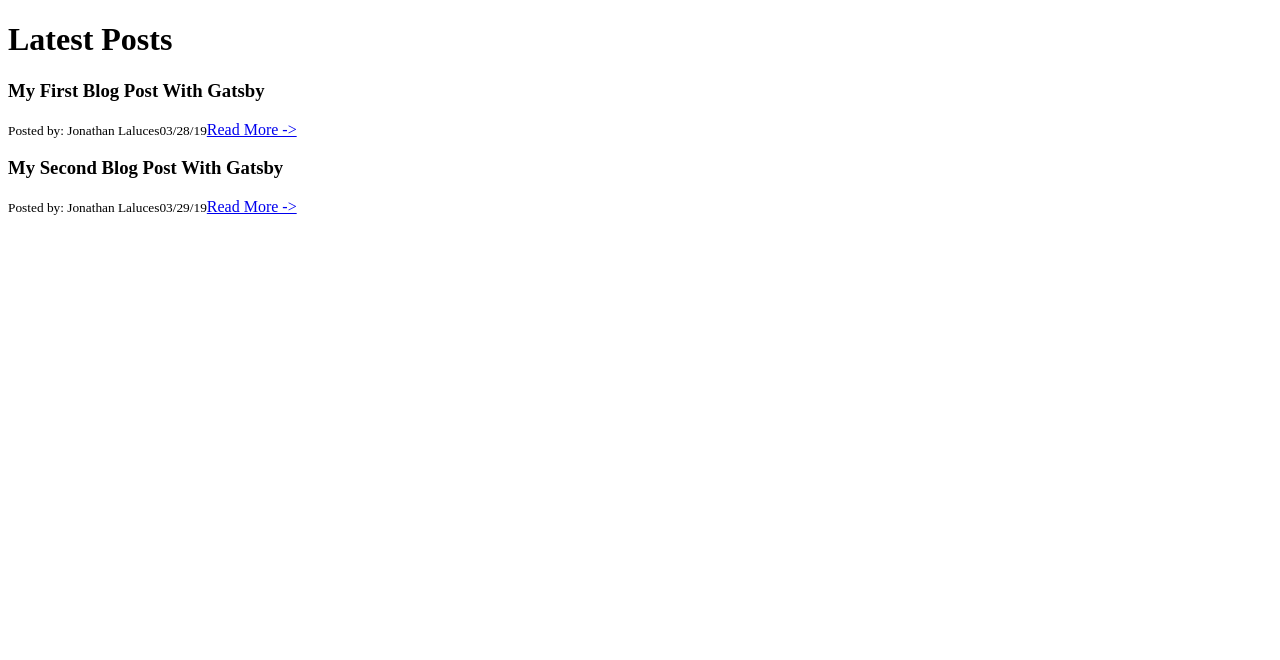
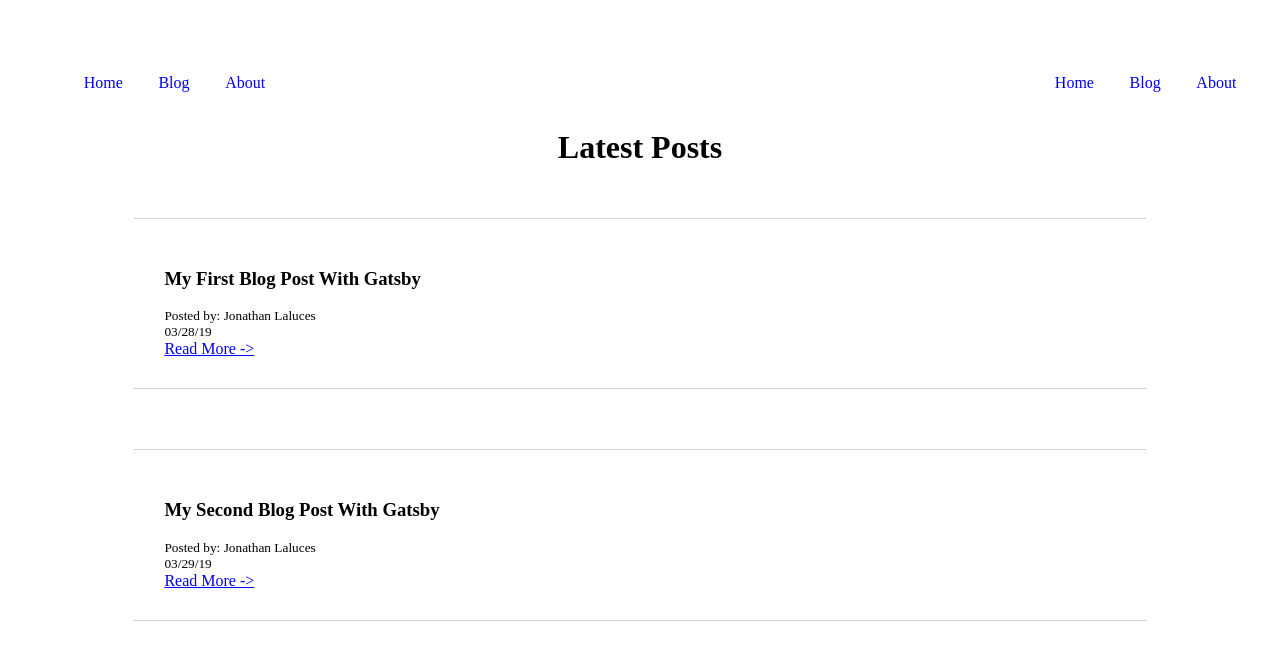
Before and after one commit to jlaluces123/Gatsby-Blog-Site-Remake, a Gatsby site: page /blog in a window 1280 px wide. Built offline with nearby package versions, Linux system fonts and the light colour scheme; Gatsby itself is replaced by a stand-in of ours.

Commit message:
Base Implementation: Base styling is there, has the right idea

```diff
--- a/src/pages/blog.css
+++ b/src/pages/blog.css
@@ -0,0 +1,24 @@
+.blog-list-wrapper {
+  display: flex;
+  flex-direction: column;
+  align-items: center;
+  margin: 0 10%;
+}
+
+.map-wrapper {
+  width: 100%;
+  display: flex;
+  flex-direction: row;
+  flex-wrap: wrap;
+  justify-content: space-evenly;
+}
+
+.post-map-item {
+  display: flex;
+  flex-direction: column;
+  width: 100%;
+  border-top: 1px solid lightgrey;
+  border-bottom: 1px solid lightgrey;
+  margin: 30px 0px;
+  padding: 30px;
+}
--- a/src/pages/blog.js
+++ b/src/pages/blog.js
@@ -1,20 +1,28 @@
 import React from "react"
 import { Link } from "gatsby"
+import Header from "../components/header/header"
 
 import "./blog.css"
 
 const Blog = ({ data }) => {
   return (
-    <div>
+    <div className = "blog-root">
+      <Header />
+      <div className = "blog-list-wrapper">
         <h1>Latest Posts</h1>
+        <div className = "map-wrapper">
+
           {data.allMarkdownRemark.edges.map(post => (
-        <div key = { post.node.id }>
+            <div key = { post.node.id } className = "post-map-item">
               <h3>{post.node.frontmatter.title}</h3>
               <small>Posted by: { post.node.frontmatter.author }</small>
               <small>{ post.node.frontmatter.date }</small>
               <Link to = {post.node.frontmatter.path}>Read More -></Link>
             </div>
           ))}
+
+        </div>
+      </div>
     </div>
   )
 }
```
Lines whose indentation alone changed are shown as unchanged.
